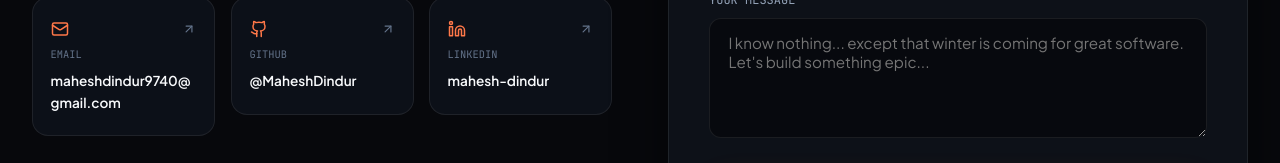
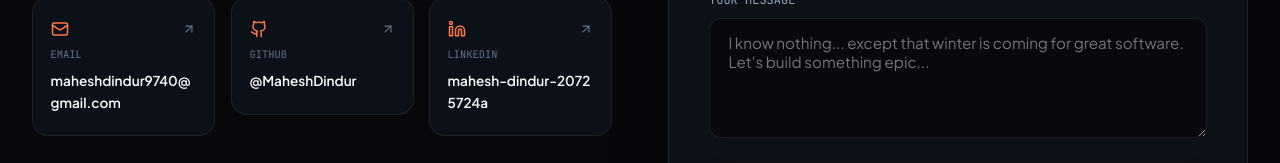
Before and after one commit to Maheshdindur/Mahesh-Dindur, a React (Vite) app: page / in a window 1280 px wide. Shown: the part 7613-7776 px from the top of the page. Built offline with nearby package versions, Linux system fonts and the light colour scheme; no server answers; the HTML template or start-up script is replaced by a standard one.

Commit message:
Update LinkedIn profile URL to https://www.linkedin.com/in/mahesh-dindur-20725724a/

```diff
--- a/src/data/portfolioData.js
+++ b/src/data/portfolioData.js
@@ -9,8 +9,8 @@ export const portfolioData = {
     email: "maheshdindur9740@gmail.com",
     github: "https://github.com/Maheshdindur",
     githubHandle: "@MaheshDindur",
-    linkedin: "https://linkedin.com/in/mahesh-dindur",
-    linkedinHandle: "mahesh-dindur",
+    linkedin: "https://www.linkedin.com/in/mahesh-dindur-20725724a/",
+    linkedinHandle: "mahesh-dindur-20725724a",
     versionTag: "V2026",
     photoUrl: "/profile_card.jpeg"
   },
```
Also changed, not shown: 1 other file (tests, documents, lock files or other folders).
